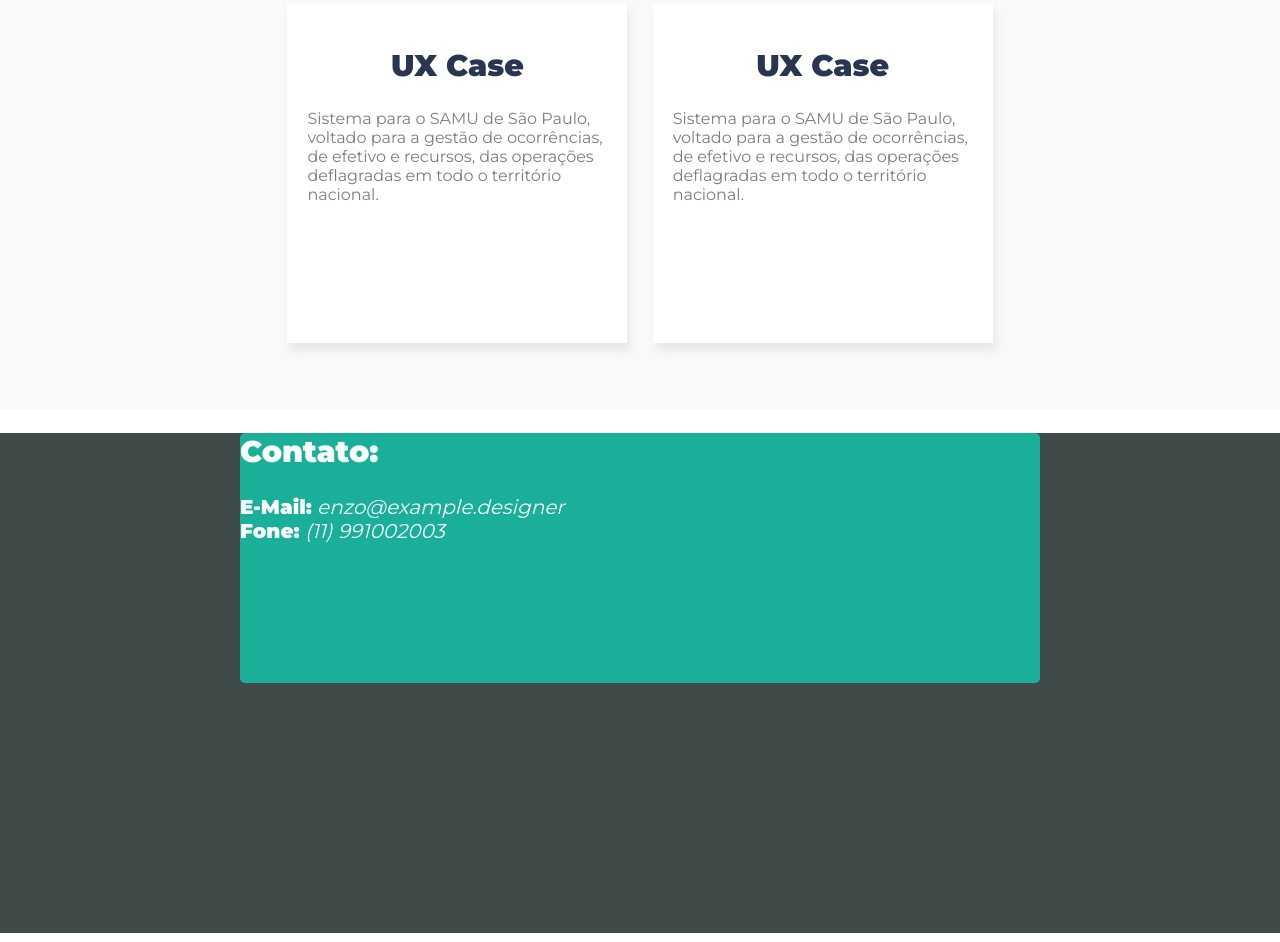
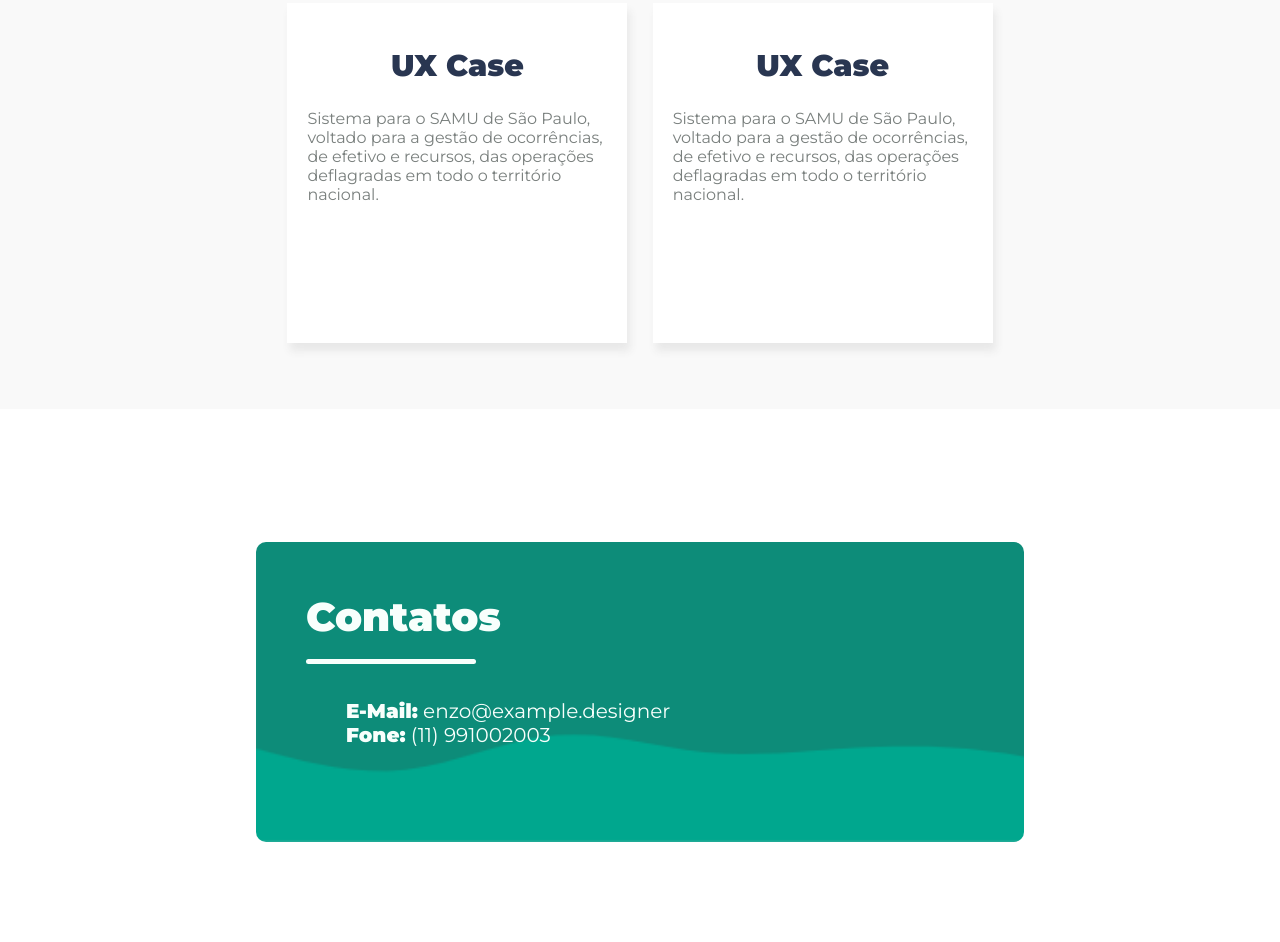
Before and after one commit to felipesoaresfl/D2.3-pag-pessoal, a plain HTML site: page index.html in a window 1280 px wide. Shown: the part 2820-3762 px from the top of the page. Drawn offline with Linux system fonts and the light colour scheme.

Commit message:
melhorando a area de contato

```diff
--- a/css/style.css
+++ b/css/style.css
@@ -1,7 +1,7 @@
 body {
   font-family: "Montserrat", sans-serif;
   font-size: 20px;
-  font-weight: 400;
+  font-weight: 400, 500, 600;
   color: #293651;
   margin: 0;
 }
@@ -209,16 +209,41 @@ body h3 {
 .contato {
   width: 100%;
   height: 500px;
-  background-color: #404b49;
   color: #f8fffc;
 }
 
 .dados-contato {
-  width: 800px;
-  height: 250px;
-  border-radius: 5px;
-  background-color: #19af99;
+  width: 60%;
+  height: 300px;
+  border-radius: 10px;
   color: #f8fffc;
   margin-left: auto;
   margin-right: auto;
+  position: relative;
+  top: 100px;
+  background-image: url("../images/wave.png");
+  background-size: cover;
 }
+
+.sublinhadoBranco {
+  background-color: #f8fffc;
+  height: 5px;
+  border-radius: 5px;
+  border-bottom: #00a78e;
+  width: 170px;
+  margin-left: 50px;
+  position: relative;
+  top: -15px;
+}
+
+.dados-contato h2,
+strong {
+  position: relative;
+
+  padding-left: 50px;
+  padding-top: 50px;
+}
+
+.dados-contato h2 {
+  font-size: 40px;
+}
--- a/index.html
+++ b/index.html
@@ -38,7 +38,6 @@
       <div class="image">
         <img src="images/hero.png" alt="profile picture" />
       </div>
-
       <div class="meContrata">
         <h1>Por que me contratar?</h1>
         <div class="sublinhadoStyle"></div>
@@ -145,9 +144,12 @@
 
       <div class="contato">
         <div class="dados-contato">
-          <h2>Contato:</h2>
-          <strong>E-Mail:</strong><em> enzo@example.designer</em><br />
-          <strong>Fone:</strong> <em>(11) 991002003</em>
+          <h2>Contatos</h2>
+          <div class="sublinhadoBranco"></div>
+          <ul style="list-style: none">
+            <li><strong>E-Mail:</strong> enzo@example.designer</li>
+            <li><strong>Fone:</strong> (11) 991002003</li>
+          </ul>
         </div>
       </div>
     </div>
```
Also changed, not shown: images/wave.png (added).
